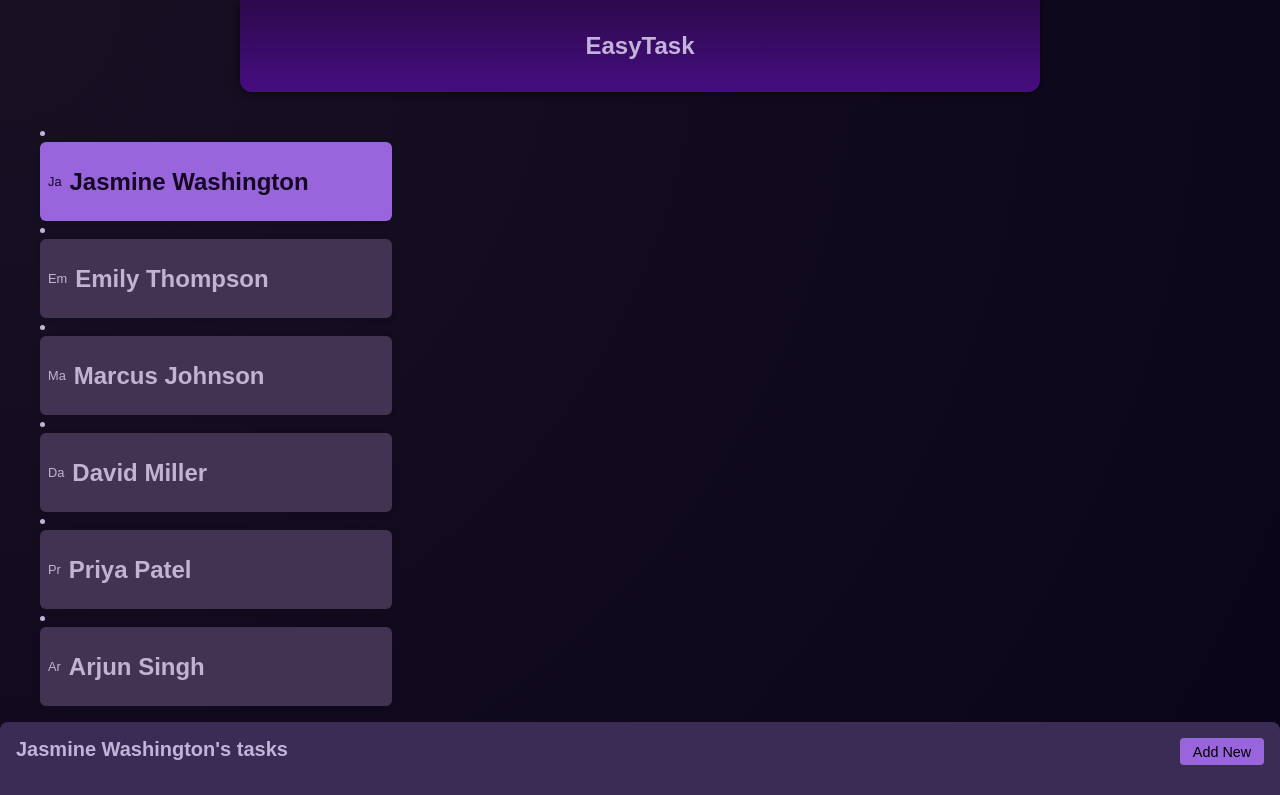
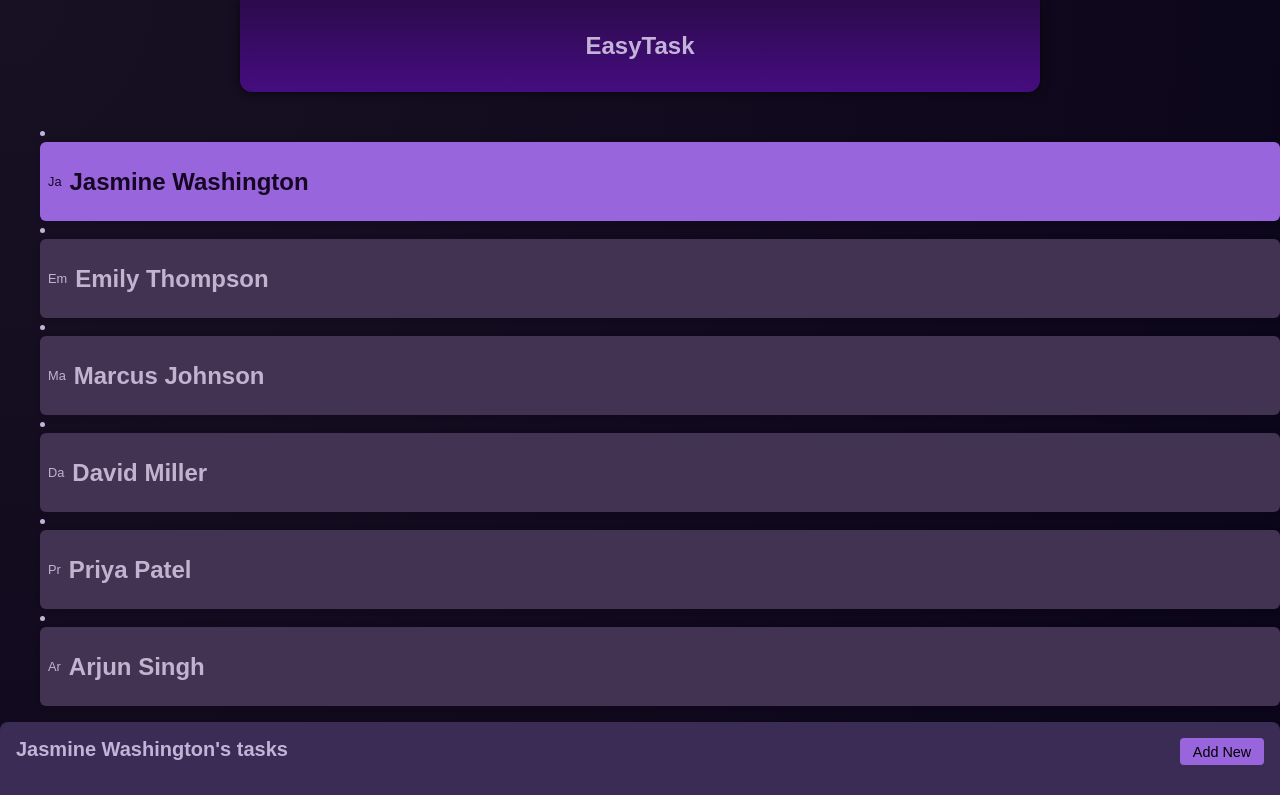
Before and after one commit to jrreda/Angular-playground, an Angular app: page / in a window 1280 px wide. Shown: the top 795 px of the page. Built offline with nearby package versions, Linux system fonts and the light colour scheme.

Commit message:
Card Component

```diff
--- /dev/null
+++ b/src/app/shared/card/card.css
@@ -0,0 +1,5 @@
+div {
+  border-radius: 6px;
+  box-shadow: 0 1px 6px rgba(0, 0, 0, 0.1);
+  overflow: hidden;
+}
--- /dev/null
+++ b/src/app/shared/card/card.html
@@ -0,0 +1,3 @@
+<div>
+  <ng-content />
+</div>
--- a/src/app/tasks/task/task.html
+++ b/src/app/tasks/task/task.html
@@ -1,3 +1,4 @@
+<app-card>
   <article>
     <h2>{{ task.title }}</h2>
     <time>{{ task.dueDate }}</time>
@@ -6,3 +7,4 @@
       <button (click)="onCompleteTask()">Complete</button>
     </div>
   </article>
+</app-card>
--- a/src/app/tasks/task/task.ts
+++ b/src/app/tasks/task/task.ts
@@ -1,9 +1,10 @@
 import { Component, EventEmitter, Input, Output } from '@angular/core';
 import { type Task as TaskModel } from './task.model';
+import { Card } from '../../shared/card/card';
 
 @Component({
   selector: 'app-task',
-  imports: [],
+  imports: [Card],
   templateUrl: './task.html',
   styleUrl: './task.css',
 })
--- a/src/app/user/user.css
+++ b/src/app/user/user.css
@@ -1,11 +1,3 @@
-div {
-  border-radius: 6px;
-  box-shadow: 0 1px 6px rgba(0, 0, 0, 0.1);
-  overflow: hidden;
-  list-style: none;
-  width: 22rem;
-}
-
 button {
   display: flex;
   align-items: center;
--- a/src/app/user/user.html
+++ b/src/app/user/user.html
@@ -1,9 +1,9 @@
-<div class="user">
+<app-card>
   <button (click)="onSelectUser()" [attr.aria-selected]="selected" [class.active]="selected">
     <span>{{ name.slice(0, 2) }}</span>
     <h2>{{ name }}</h2>
   </button>
-</div>
+</app-card>
 
 <!-- <div class="users">
   <div class="user" *ngFor="let user of users()">
--- a/src/app/user/user.ts
+++ b/src/app/user/user.ts
@@ -1,8 +1,9 @@
 import { Component, EventEmitter, Input, Output } from '@angular/core';
+import { Card } from '../shared/card/card';
 
 @Component({
   selector: 'app-user',
-  imports: [],
+  imports: [Card],
   templateUrl: './user.html',
   styleUrl: './user.css',
 })
```
Also changed, not shown: src/app/shared/card/card.ts (added, +11 -0 lines). Lines whose indentation alone changed are shown as unchanged.
